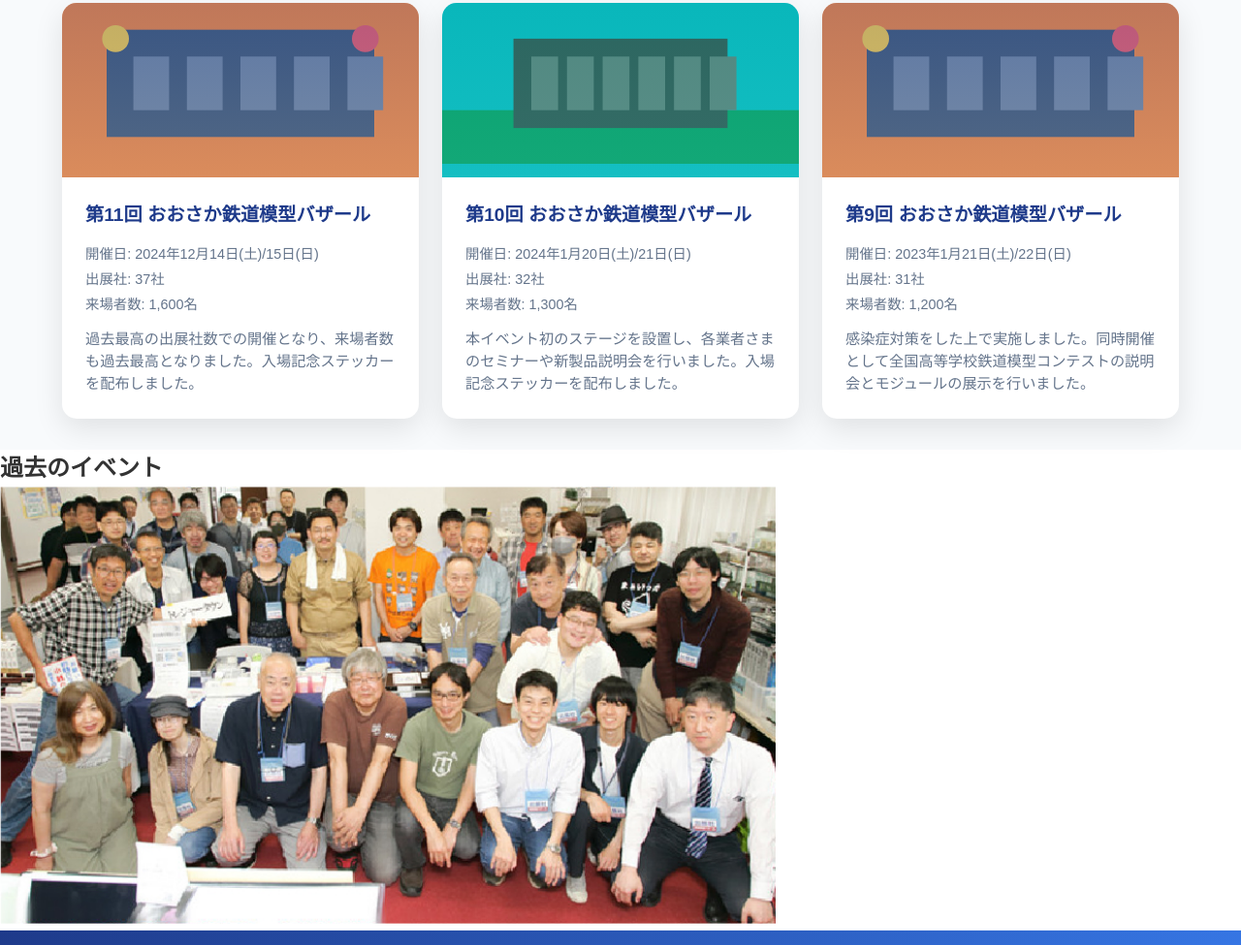
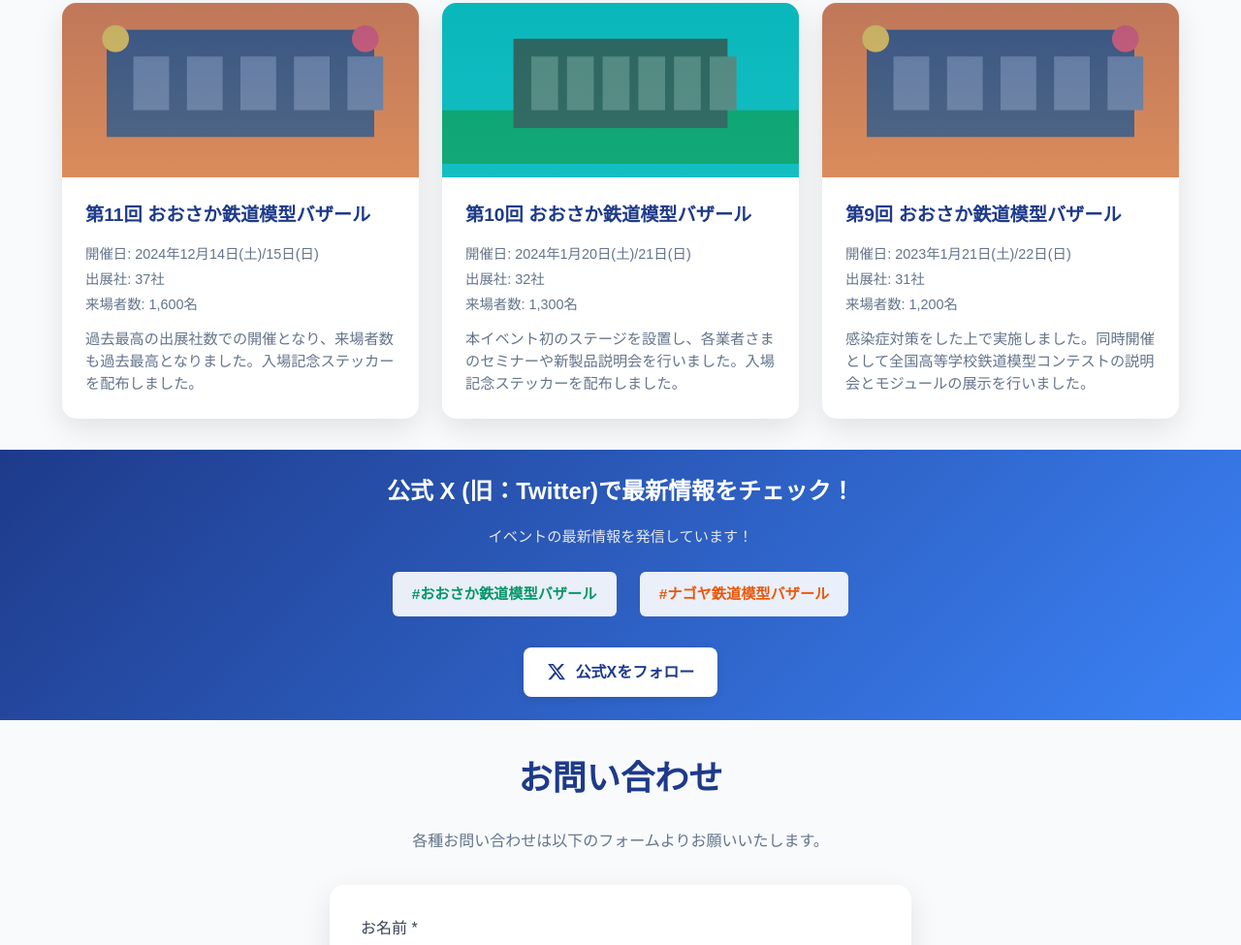
Before and after one commit to SHIGEMON-web/tetsumoba, a plain HTML site: page index.html in a window 1280 px wide. Shown: the part 1825-2800 px from the top of the page at 97% size. Drawn offline with Linux system fonts and the light colour scheme.

Commit message:
Add files via upload

```diff
--- a/index.html
+++ b/index.html
@@ -1194,10 +1194,7 @@
             </div>
         </div>
     </section>
-<section>
-  <h2>過去のイベント</h2>
-  <img src="history-nagoya-2025-05.jpg" alt="第7回ナゴヤ会場" width="800">
-</section>
+
     <!-- 特集記事セクション（記事がある時は class="section articles show" にする） -->
     <section id="articles" class="section articles">
         <div class="container">
```
